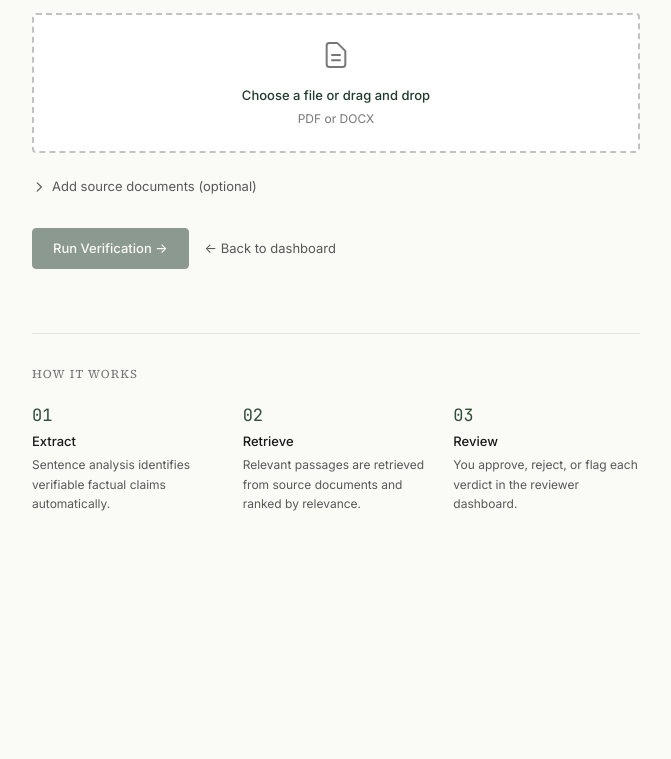
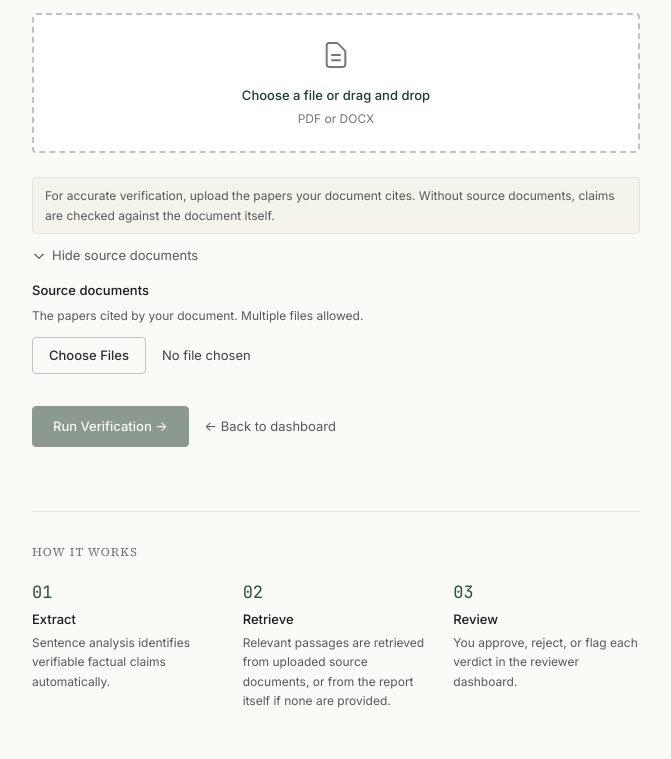
Before and after one commit to karankumar24/evidence-engine, a FastAPI app: template src/evidenceengine/templates/upload.html in a window 1280 px wide. Shown: the part 266-1025 px from the top of the page, without its empty margins (304-975 px from the left). Before the commit the page ends 777 px from the top, so only its background shows below. Run offline with FastAPI, Linux system fonts and the light colour scheme; the template is opened without the code that fills it, so the values that code supplies are empty; style sheets or scripts are compiled from the project's sources; parts of the project's set-up code (start-up, migrations or seed data) failed here and were passed over.

Commit message:
ux: make multi-source upload prominent + update CLAUDE.md
upload.html:
- Sources section now expanded by default (showSources: true)
- Added explanatory callout: "For accurate verification, upload the papers
  your document cites. Without source documents, claims are checked against
  the document itself."
- Removed "(optional)" from toggle label — it's not optional if you want
  meaningful verification
- Added sourcesAdded Alpine.js state tracked on @change
- Added soft warning below submit button when report is selected but no
  sources added: "claims will be verified against the report itself"
- Updated How it Works Step 02 to be honest about self-verification fallback

CLAUDE.md:
- Replaced "Known Issues" section with "Current Status" — speed is solved,
  claim quality improved, thresholds still need calibration
- Updated max_claims_absolute Do NOT limit: 15→25

```diff
--- a/src/evidenceengine/templates/upload.html
+++ b/src/evidenceengine/templates/upload.html
@@ -21,7 +21,8 @@
   <main class="max-w-2xl mx-auto px-8 py-12"
         x-data="{
           loading: false,
-          showSources: false,
+          showSources: true,
+          sourcesAdded: false,
           reportFile: null,
           setReportFile(files) {
             if (!files || files.length === 0) return;
@@ -86,15 +87,20 @@
         </div>
       </div>
 
-      <!-- Optional sources toggle -->
+      <!-- Source documents -->
       <div>
+        <div class="mb-3 px-3 py-2 bg-paper-100 border border-ink-100 rounded-sm text-xs text-ink-500 leading-relaxed">
+          For accurate verification, upload the papers your document cites.
+          Without source documents, claims are checked against the document itself.
+        </div>
+
         <button type="button"
                 @click="showSources = !showSources"
                 class="text-sm text-ink-500 hover:text-ink-800 transition-colors flex items-center gap-1.5">
           <svg class="w-3.5 h-3.5 transition-transform" :class="showSources ? 'rotate-90' : ''" fill="none" stroke="currentColor" viewBox="0 0 24 24">
             <path stroke-linecap="round" stroke-linejoin="round" stroke-width="2" d="M9 5l7 7-7 7"/>
           </svg>
-          <span x-text="showSources ? 'Hide source documents' : 'Add source documents (optional)'"></span>
+          <span x-text="showSources ? 'Hide source documents' : 'Add source documents'"></span>
         </button>
 
         <div x-show="showSources" x-transition class="mt-4">
@@ -102,14 +108,14 @@
             Source documents
           </label>
           <p class="text-xs text-ink-500 mb-3">
-            Reference documents the pipeline will use as evidence for claim verification.
-            Multiple files allowed.
+            The papers cited by your document. Multiple files allowed.
           </p>
           <input type="file"
                  id="sources"
                  name="sources"
                  accept=".pdf,.docx,.doc"
                  multiple
+                 @change="sourcesAdded = $event.target.files.length > 0"
                  class="block w-full text-sm text-ink-600
                         file:mr-4 file:py-2 file:px-4 file:rounded-sm file:border file:border-ink-200
                         file:text-sm file:font-medium file:bg-paper-50 file:text-ink-700
@@ -137,6 +143,11 @@
         </button>
         <a href="/dashboard" class="text-sm text-ink-500 hover:text-ink-800 transition-colors">← Back to dashboard</a>
       </div>
+      <p x-show="reportFile && !sourcesAdded"
+         x-cloak
+         class="mt-2 text-xs text-ink-400 italic">
+        No source documents added — claims will be verified against the report itself.
+      </p>
     </form>
 
     <!-- How it works -->
@@ -151,7 +162,7 @@
         <div>
           <div class="text-lg font-mono text-accent-600 mb-1">02</div>
           <div class="text-sm font-medium text-ink-800 mb-1">Retrieve</div>
-          <p class="text-xs text-ink-500 leading-relaxed">Relevant passages are retrieved from source documents and ranked by relevance.</p>
+          <p class="text-xs text-ink-500 leading-relaxed">Relevant passages are retrieved from uploaded source documents, or from the report itself if none are provided.</p>
         </div>
         <div>
           <div class="text-lg font-mono text-accent-600 mb-1">03</div>
```
